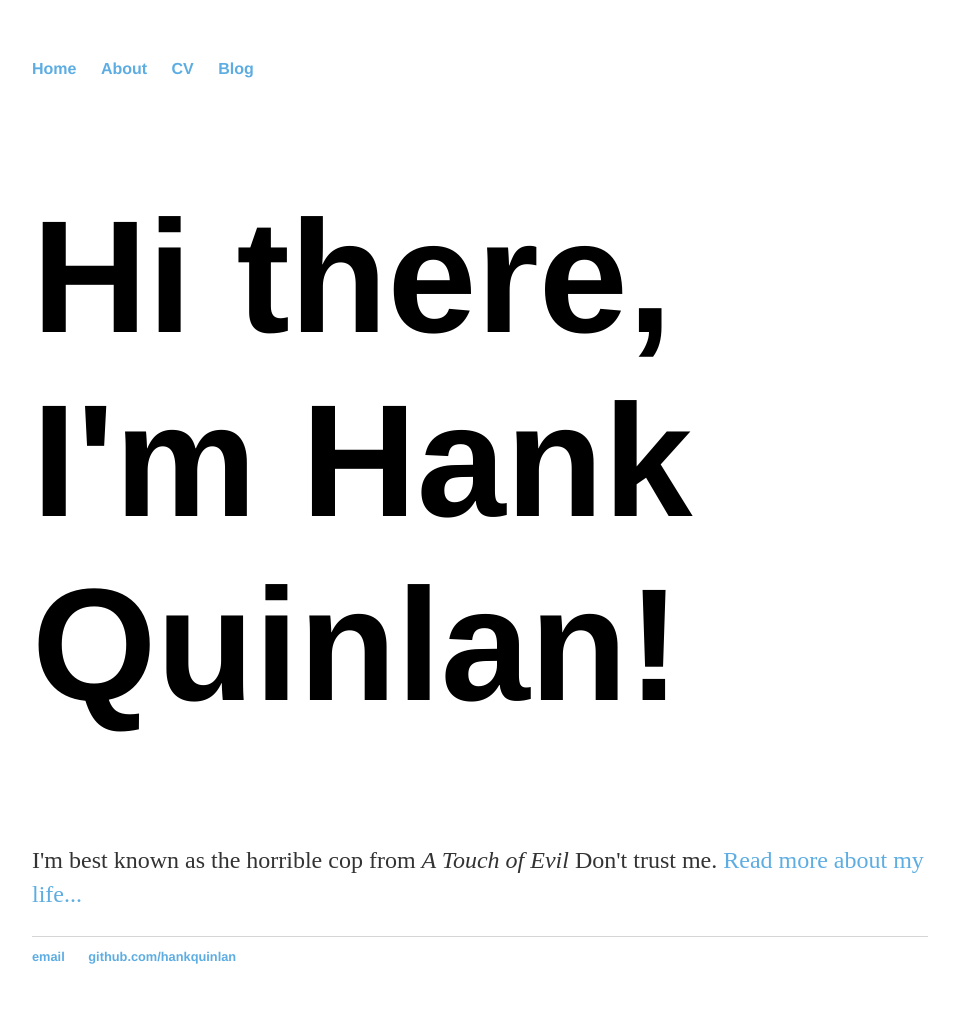
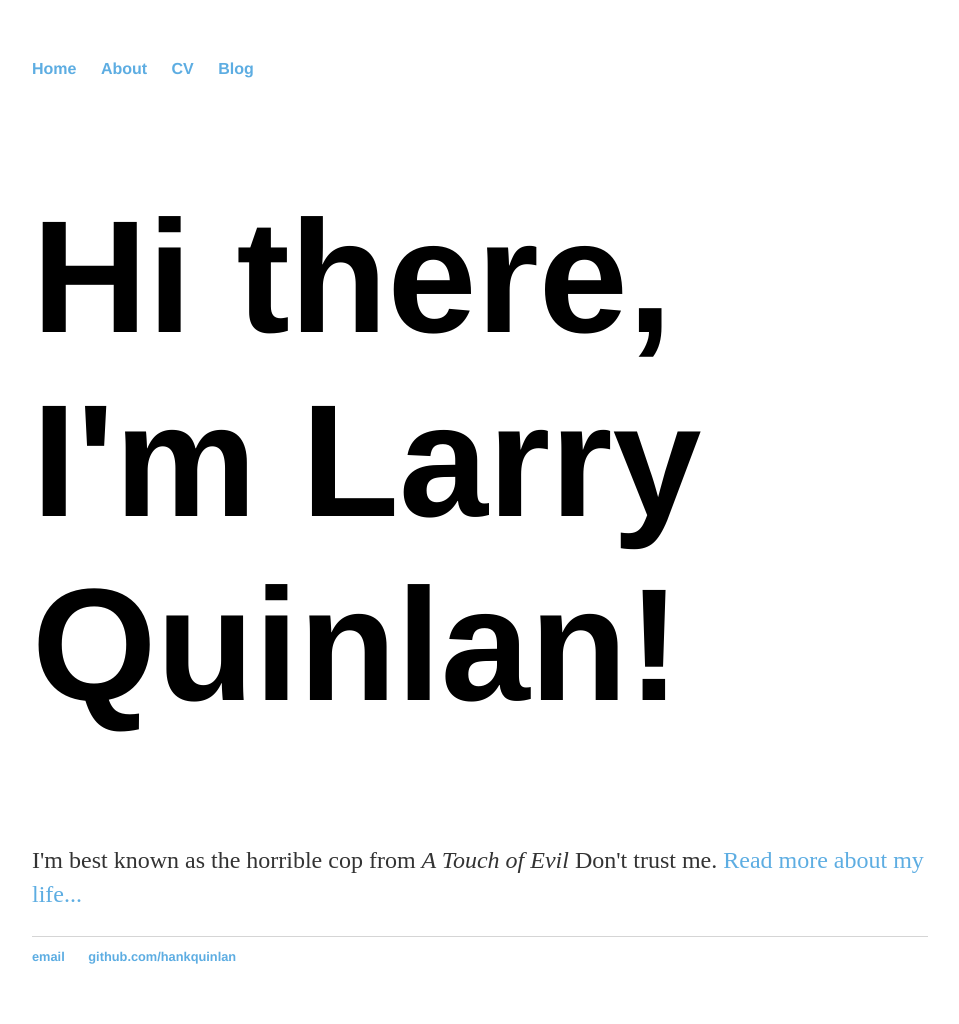
Before and after one commit to Claudiusthefool/claudius.github.io, a Jekyll site: the page built from index.html, in a window 1280 px wide. Shown: the whole page, without its empty margins (160-1119 px from the left). Built offline with Jekyll 4.4.1, drawn with Linux system fonts in a browser that asks for light colours.

Commit message:
Update index.html

```diff
--- a/index.html
+++ b/index.html
@@ -3,6 +3,6 @@ layout: default
 title: Hank Quinlan, Horrible Cop
 ---
 <div class="blurb">
-	<h1>Hi there, I'm Hank Quinlan!</h1>
+	<h1>Hi there, I'm Larry Quinlan!</h1>
 	<p>I'm best known as the horrible cop from <em>A Touch of Evil</em> Don't trust me. <a href="/about">Read more about my life...</a></p>
 </div><!-- /.blurb -->
```
